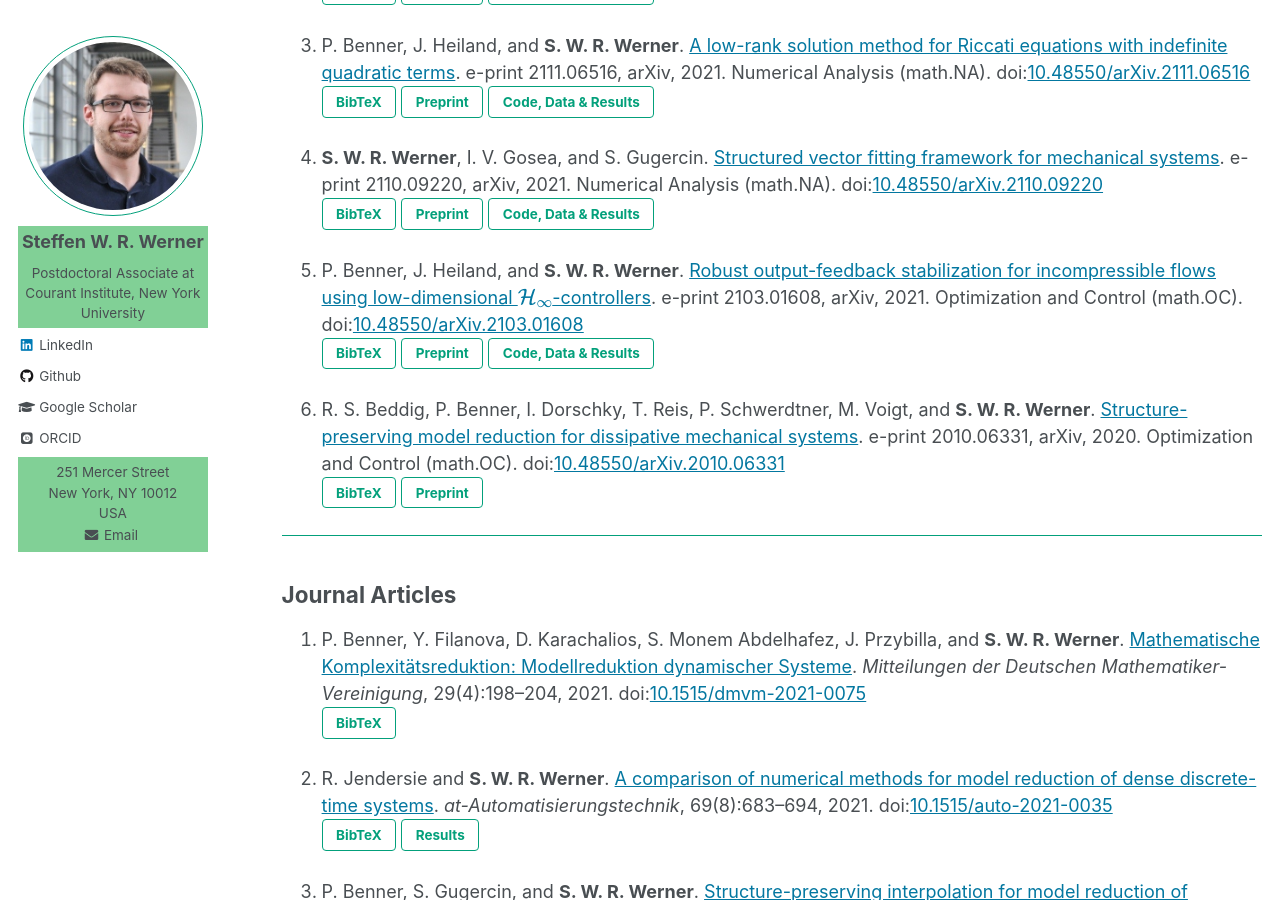
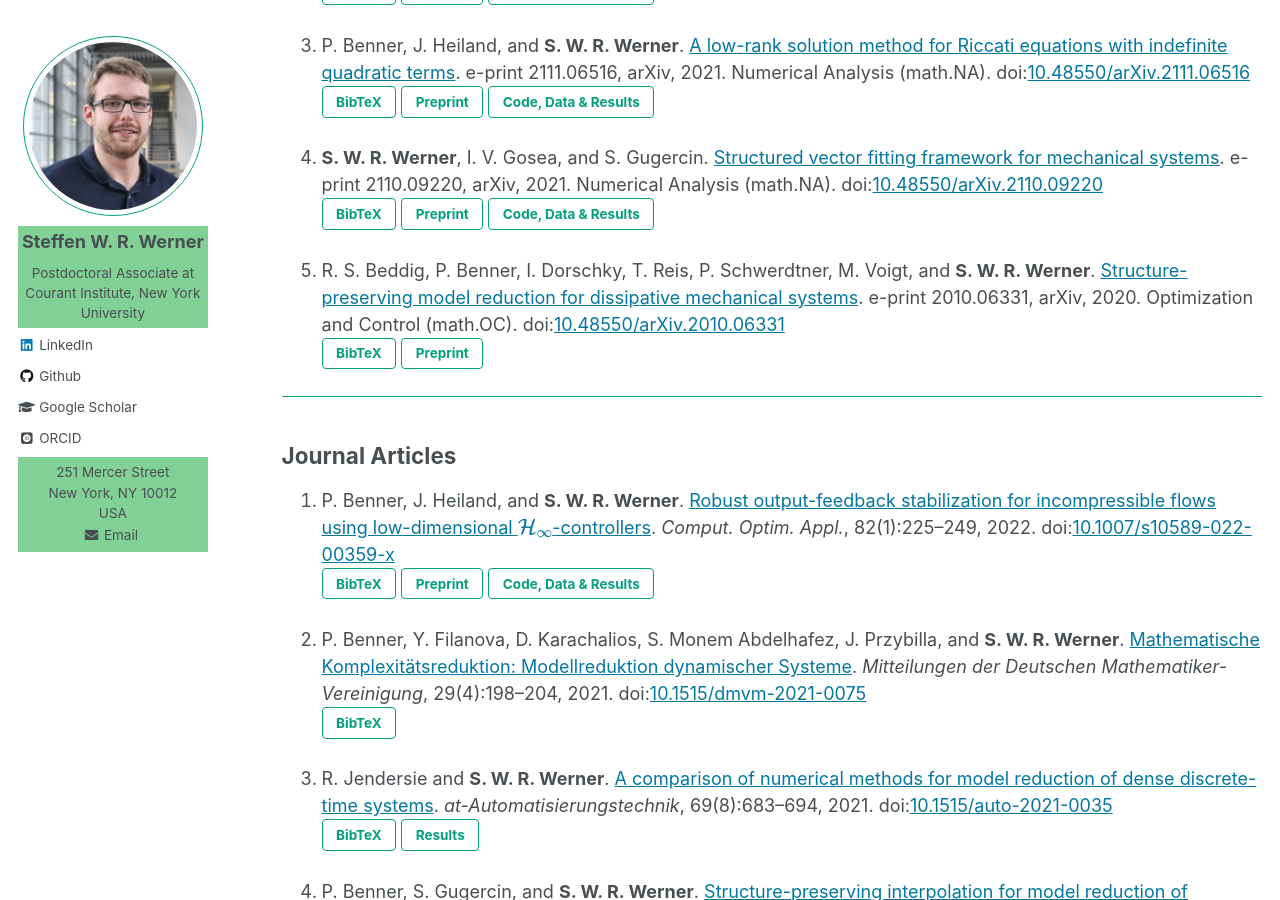
Before and after one commit to ninsteve/ninsteve.github.io, a Jekyll site: the page built from _pages/publications.md, in a window 1280 px wide and 900 px high, scrolled down 765 px. Built offline with Jekyll 4.4.1, drawn with Linux system fonts in a browser that asks for light colours; nearby versions of some CDN libraries; some web fonts are replaced; formulas are drawn with MathJax 3; some of the changed text lies outside the part shown.

Commit message:
Updated new publications.

```diff
--- a/_pages/publications.md
+++ b/_pages/publications.md
@@ -93,19 +93,6 @@ found at the end of my
     <a target="blank_" href="https://doi.org/10.5281/zenodo.5539944">
     <button class="btn btn--inverse">Code, Data & Results</button></a>
 
-1.  P. Benner, J. Heiland, and <strong>S. W. R. Werner</strong>. <a
-    target="blank_" href="https://doi.org/10.48550/arXiv.2103.01608">Robust
-    output-feedback stabilization for incompressible flows using
-    low-dimensional \\(\mathcal{H}_{\infty}\\)-controllers</a>.
-    e-print 2103.01608, arXiv, 2021.
-    Optimization and Control (math.OC).
-    doi:<a target="blank_" href="https://doi.org/10.48550/arXiv.2103.01608">10.48550/arXiv.2103.01608</a><br />
-    <button id="BenHW21-pop" class="btn btn--inverse">BibTeX</button>
-    <a target="blank_" href="https://doi.org/10.48550/arXiv.2103.01608">
-    <button class="btn btn--inverse">Preprint</button></a>
-    <a target="blank_" href="https://doi.org/10.5281/zenodo.4507758">
-    <button class="btn btn--inverse">Code, Data & Results</button></a>
-
 1.  R. S. Beddig, P. Benner, I. Dorschky, T. Reis, P. Schwerdtner, M. Voigt, and
     <strong>S. W. R. Werner</strong>. <a target="blank_"
     href="https://doi.org/10.48550/arXiv.2010.06331">Structure-preserving model
@@ -120,6 +107,18 @@ found at the end of my
 ---
 
 ## <a name="journal"></a>Journal Articles ##
+
+1.  P. Benner, J. Heiland, and <strong>S. W. R. Werner</strong>. <a
+    target="blank_" href="https://doi.org/10.1007/s10589-022-00359-x">Robust
+    output-feedback stabilization for incompressible flows using
+    low-dimensional \\(\mathcal{H}_{\infty}\\)-controllers</a>.
+    <i>Comput. Optim. Appl.</i>, 82(1):225&ndash;249, 2022.
+    doi:<a target="blank_" href="https://doi.org/10.1007/s10589-022-00359-x">10.1007/s10589-022-00359-x</a><br />
+    <button id="BenHW22-pop" class="btn btn--inverse">BibTeX</button>
+    <a target="blank_" href="https://doi.org/10.48550/arXiv.2103.01608">
+    <button class="btn btn--inverse">Preprint</button></a>
+    <a target="blank_" href="https://doi.org/10.5281/zenodo.4507758">
+    <button class="btn btn--inverse">Code, Data & Results</button></a>
 
 1.  P. Benner, Y. Filanova, D. Karachalios, S. Monem Abdelhafez, J. Przybilla,
     and <strong>S. W. R. Werner</strong>. <a
--- a/files/publications/bibtex.html
+++ b/files/publications/bibtex.html
@@ -87,27 +87,6 @@
 <!--=========================================================================-->
 <script>
   $(function(){
-  $('#BenHW21-pop').magnificPopup({ items: { src: '#BenHW21' },
-  closeBtnInside: true, autoFocusLast: false, fixedContentPos: false,
-  type: 'inline' }); });
-</script>
-<div id="BenHW21" class="bibtex-dialog mfp-hide">
-<pre><code>
-@TECHREPORT{BenHW21,
-  author =       {Benner, P. and Heiland, J. and Werner, S.~W.~R.},
-  title =        {Robust output-feedback stabilization for incompressible flows
-                  using low-dimensional {$\mathcal{H}_{\infty}$}-controllers},
-  institution =  {arXiv},
-  type =         {e-print},
-  number =       {2103.01608},
-  note =         {Optimization and Control (math.OC)},
-  year =         {2021},
-  doi =          {10.48550/arXiv.2103.01608}
-}
-</code></pre></div>
-<!--=========================================================================-->
-<script>
-  $(function(){
   $('#BedBDetal20-pop').magnificPopup({ items: { src: '#BedBDetal20' },
     closeBtnInside: true, autoFocusLast: false, fixedContentPos: false,
     type: 'inline' }); });
@@ -133,6 +112,27 @@
 <!-- JOURNAL ARTICLES                                                        -->
 <!--=========================================================================-->
 
+<script>
+  $(function(){
+  $('#BenHW22-pop').magnificPopup({ items: { src: '#BenHW22' },
+  closeBtnInside: true, autoFocusLast: false, fixedContentPos: false,
+  type: 'inline' }); });
+</script>
+<div id="BenHW22" class="bibtex-dialog mfp-hide">
+<pre><code>
+@ARTICLE{BenHW22,
+  author =       {Benner, P. and Heiland, J. and Werner, S.~W.~R.},
+  title =        {Robust output-feedback stabilization for incompressible flows
+                  using low-dimensional {$\mathcal{H}_{\infty}$}-controllers},
+  journal =      {Comput. Optim. Appl.},
+  volume =       {82},
+  number =       {1},
+  pages =        {225--249},
+  year =         {2022},
+  doi =          {10.1007/s10589-022-00359-x}
+}
+</code></pre></div>
+<!--=========================================================================-->
 <script>
   $(function(){
   $('#BenFKetal21-pop').magnificPopup({ items: { src: '#BenFKetal21' },
```
Also changed, not shown: other parts of _pages/publications.md (+2 -2 lines), _pages/software.md (+2 -2 lines), 1 other file.
